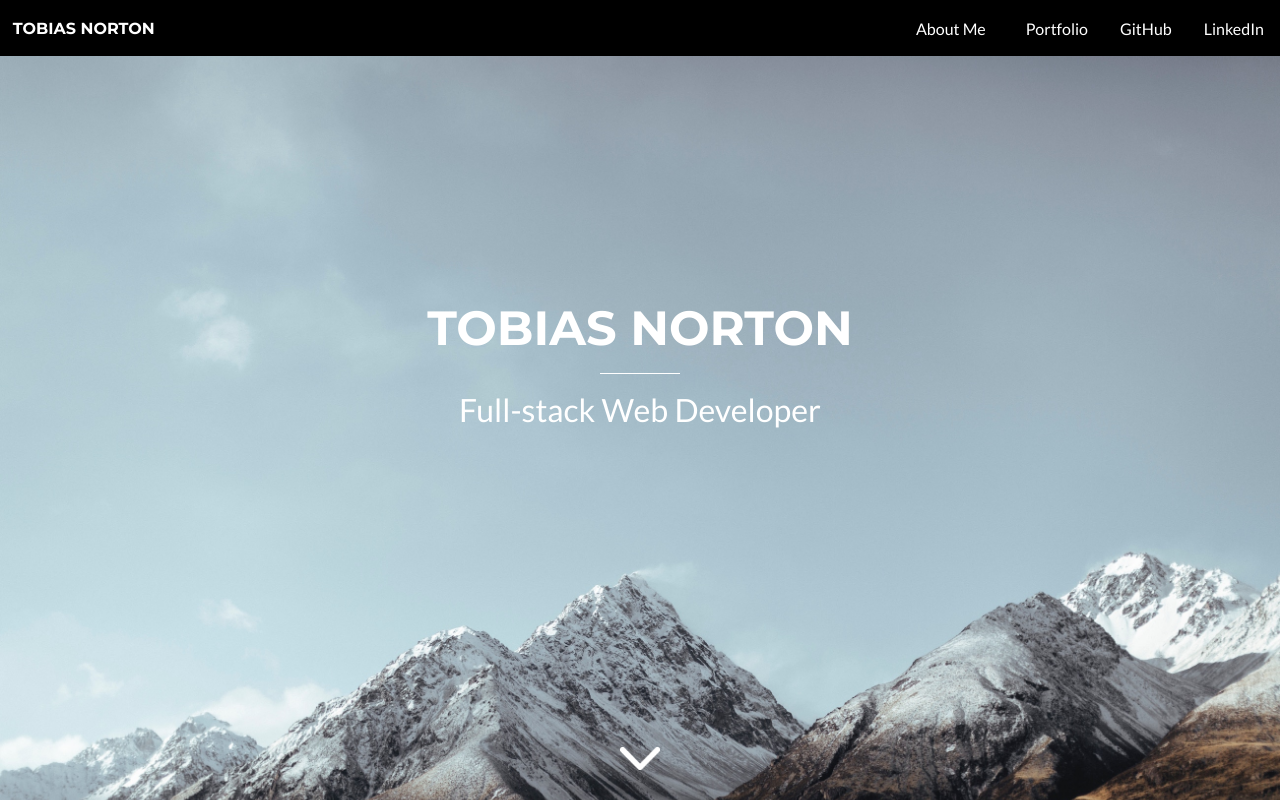
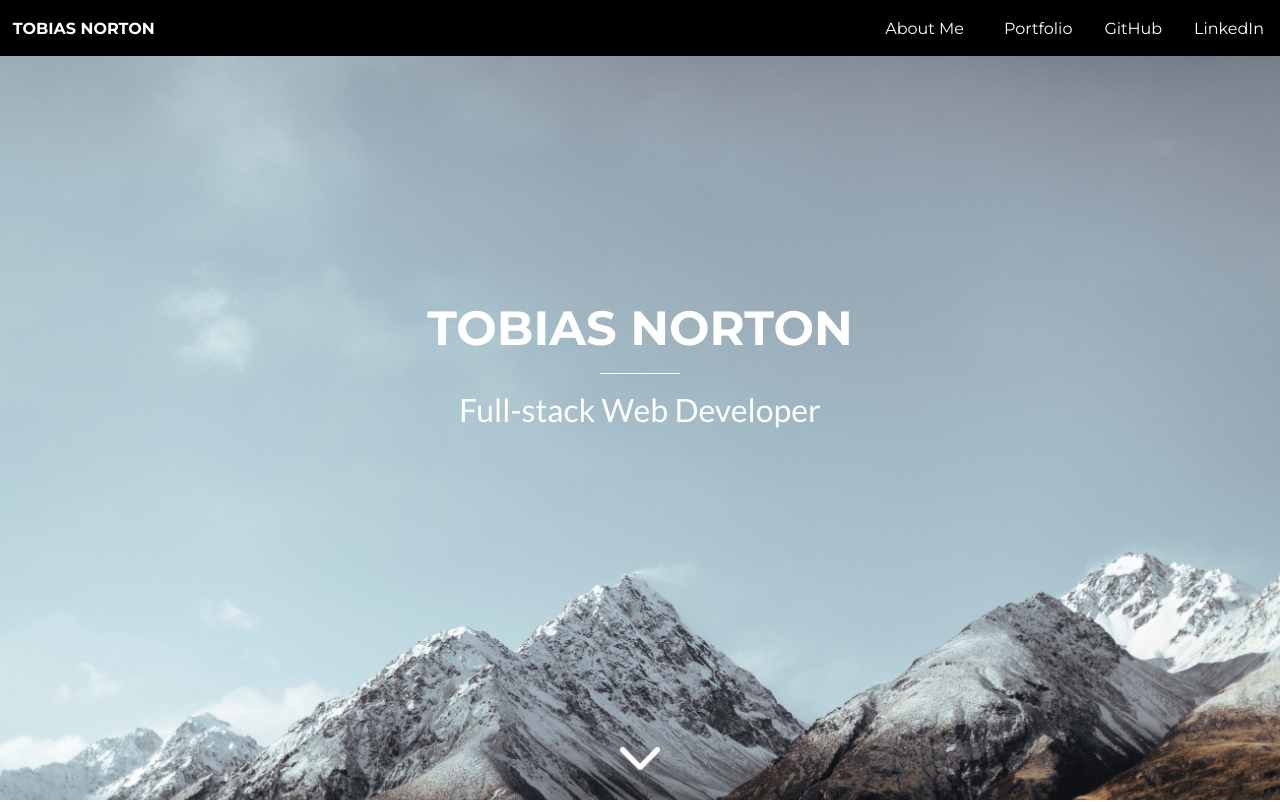
Before and after one commit to TobiasNorton/portfolio, a React (Create React App) app: page / in a window 1280 px wide. Shown: the top 802 px of the page. Built offline with nearby package versions, Linux system fonts and the light colour scheme.

Commit message:
Changes menu items font to Monserrat

```diff
--- a/src/index.css
+++ b/src/index.css
@@ -81,6 +81,7 @@ code {
   font-family: 'Lato', sans-serif;
   padding-left: 1.5rem;
   margin-right: 1rem;
+  font-family: 'Montserrat', sans-serif;
 }
 
 .nav-bar p:hover {
@@ -93,10 +94,12 @@ code {
   margin: 0 1rem 0 1rem;
   font-family: 'Lato', sans-serif;
   text-align: center;
+  font-family: 'Montserrat', sans-serif;
 }
 
 .nav-bar a.menu-item {
   margin: 0 0 2rem 0;
+  font-family: 'Montserrat', sans-serif;
 }
 
 .logo {
@@ -423,6 +426,7 @@ Note: Beware of modifying this element as it can break the animations - you shou
 /* Individual item */
 .bm-item {
   display: inline-block;
+  font-family: 'Montserrat', sans-serif;
 }
 
 /* Styling of overlay */
@@ -434,6 +438,7 @@ Note: Beware of modifying this element as it can break the animations - you shou
   color: white;
   text-align: center;
   margin-bottom: 2rem;
+  font-family: 'Montserrat', sans-serif;
 }
 
 @media only screen and (max-width: 600px) {
```
